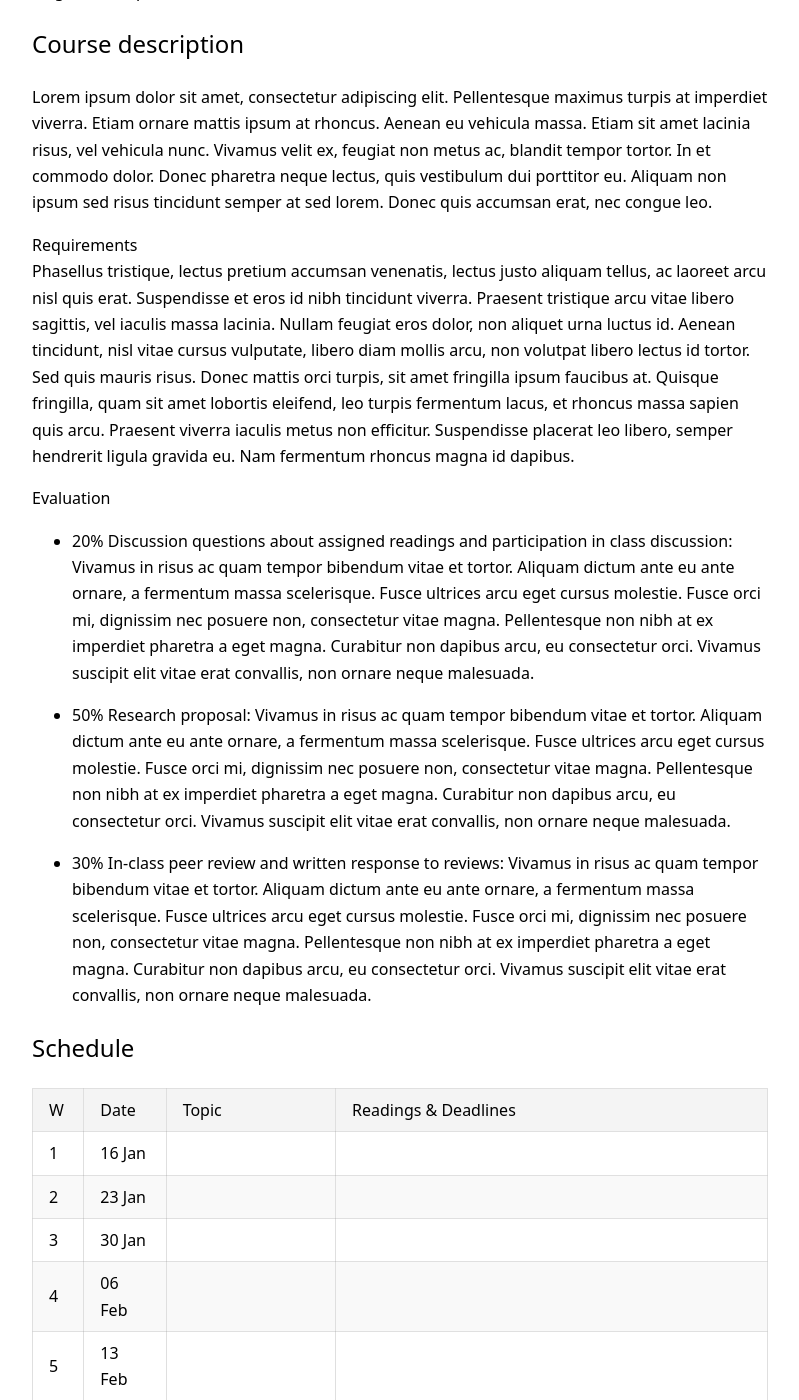
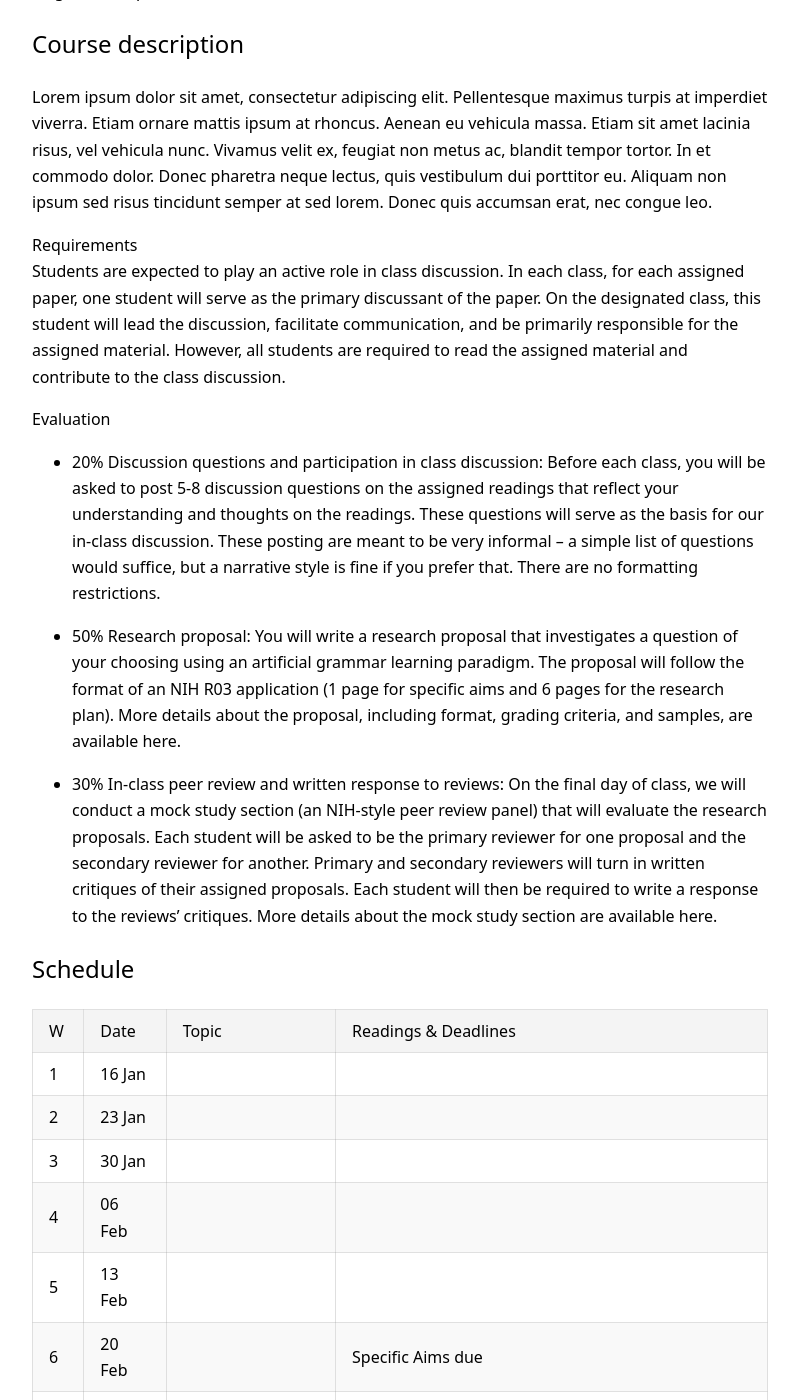
Before and after one commit to kschuler/ling001, a Jekyll site: the page built from index.md, in a window 1280 px wide and 1400 px high, scrolled down 380 px. Shown: the whole window, without its empty margins (240-1039 px from the left). Built offline with Jekyll 4.4.1, drawn with Linux system fonts in a browser that asks for light colours; some of the changed text lies outside the part shown.

Commit message:
Update index.md

```diff
--- a/index.md
+++ b/index.md
@@ -3,7 +3,7 @@ layout: page
 title: Spring 2019
 ---
 
-<h2 align="center">Spring 2019 Topic: Testing theories of syntax acquisition</h2>
+<h2 align="center">Spring 2019 Topic: Acquisition of Syntax</h2>
 
 **Instructor**: [Kathryn Schuler](http://kathrynschuler.com)
 3401-C Walnut Street, Office 314
@@ -16,15 +16,15 @@ Lorem ipsum dolor sit amet, consectetur adipiscing elit. Pellentesque maximus tu
 
 
 **Requirements**
-Phasellus tristique, lectus pretium accumsan venenatis, lectus justo aliquam tellus, ac laoreet arcu nisl quis erat. Suspendisse et eros id nibh tincidunt viverra. Praesent tristique arcu vitae libero sagittis, vel iaculis massa lacinia. Nullam feugiat eros dolor, non aliquet urna luctus id. Aenean tincidunt, nisl vitae cursus vulputate, libero diam mollis arcu, non volutpat libero lectus id tortor. Sed quis mauris risus. Donec mattis orci turpis, sit amet fringilla ipsum faucibus at. Quisque fringilla, quam sit amet lobortis eleifend, leo turpis fermentum lacus, et rhoncus massa sapien quis arcu. Praesent viverra iaculis metus non efficitur. Suspendisse placerat leo libero, semper hendrerit ligula gravida eu. Nam fermentum rhoncus magna id dapibus.
+Students are expected to play an active role in class discussion. In each class, for each assigned paper, one student will serve as the primary discussant of the paper.  On the designated class, this student will lead the discussion, facilitate communication, and be primarily responsible for the assigned material.  However, all students are required to read the assigned material and contribute to the class discussion.
 
 **Evaluation**
 
-* **20% Discussion questions about assigned readings and participation in class discussion**: Vivamus in risus ac quam tempor bibendum vitae et tortor. Aliquam dictum ante eu ante ornare, a fermentum massa scelerisque. Fusce ultrices arcu eget cursus molestie. Fusce orci mi, dignissim nec posuere non, consectetur vitae magna. Pellentesque non nibh at ex imperdiet pharetra a eget magna. Curabitur non dapibus arcu, eu consectetur orci. Vivamus suscipit elit vitae erat convallis, non ornare neque malesuada.
+* **20% Discussion questions and participation in class discussion**: Before each class, you will be asked to post 5-8 discussion questions on the assigned readings that reflect your understanding and thoughts on the readings.  These questions will serve as the basis for our in-class discussion.  These posting are meant to be very informal – a simple list of questions would suffice, but a narrative style is fine if you prefer that.  There are no formatting restrictions.
 
-* **50% Research proposal**: Vivamus in risus ac quam tempor bibendum vitae et tortor. Aliquam dictum ante eu ante ornare, a fermentum massa scelerisque. Fusce ultrices arcu eget cursus molestie. Fusce orci mi, dignissim nec posuere non, consectetur vitae magna. Pellentesque non nibh at ex imperdiet pharetra a eget magna. Curabitur non dapibus arcu, eu consectetur orci. Vivamus suscipit elit vitae erat convallis, non ornare neque malesuada.
+* **50% Research proposal**: You will write a research proposal that investigates a question of your choosing using an artificial grammar learning paradigm.  The proposal will follow the format of an NIH R03 application (1 page for specific aims and 6 pages for the research plan).  More details about the proposal, including format, grading criteria, and samples, are available here.
 
-* **30% In-class peer review and written response to reviews**: Vivamus in risus ac quam tempor bibendum vitae et tortor. Aliquam dictum ante eu ante ornare, a fermentum massa scelerisque. Fusce ultrices arcu eget cursus molestie. Fusce orci mi, dignissim nec posuere non, consectetur vitae magna. Pellentesque non nibh at ex imperdiet pharetra a eget magna. Curabitur non dapibus arcu, eu consectetur orci. Vivamus suscipit elit vitae erat convallis, non ornare neque malesuada.
+* **30% In-class peer review and written response to reviews**: On the final day of class, we will conduct a mock study section (an NIH-style peer review panel) that will evaluate the research proposals.   Each student will be asked to be the primary reviewer for one proposal and the secondary reviewer for another.  Primary and secondary reviewers will turn in written critiques of their assigned proposals.  Each student will then be required to write a response to the reviews’ critiques. More details about the mock study section are available here.
 
 ## Schedule
 
```
